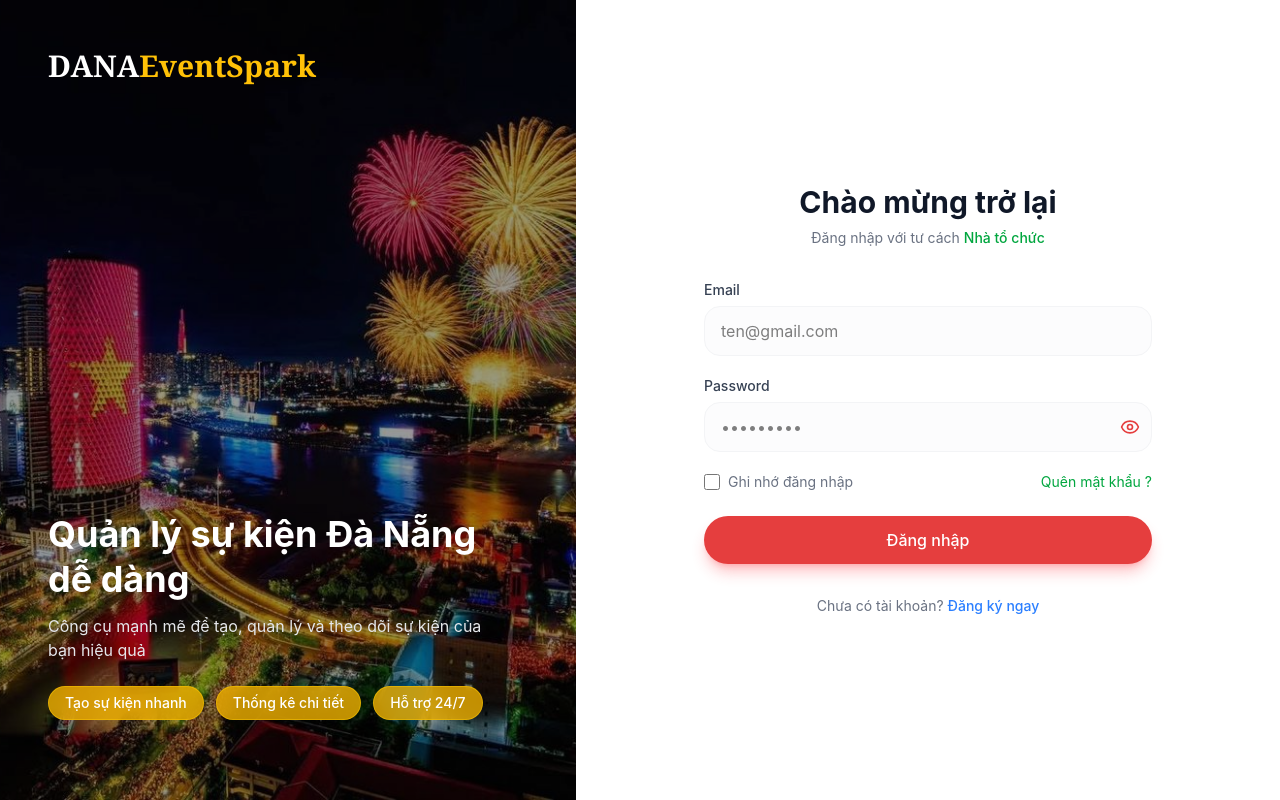
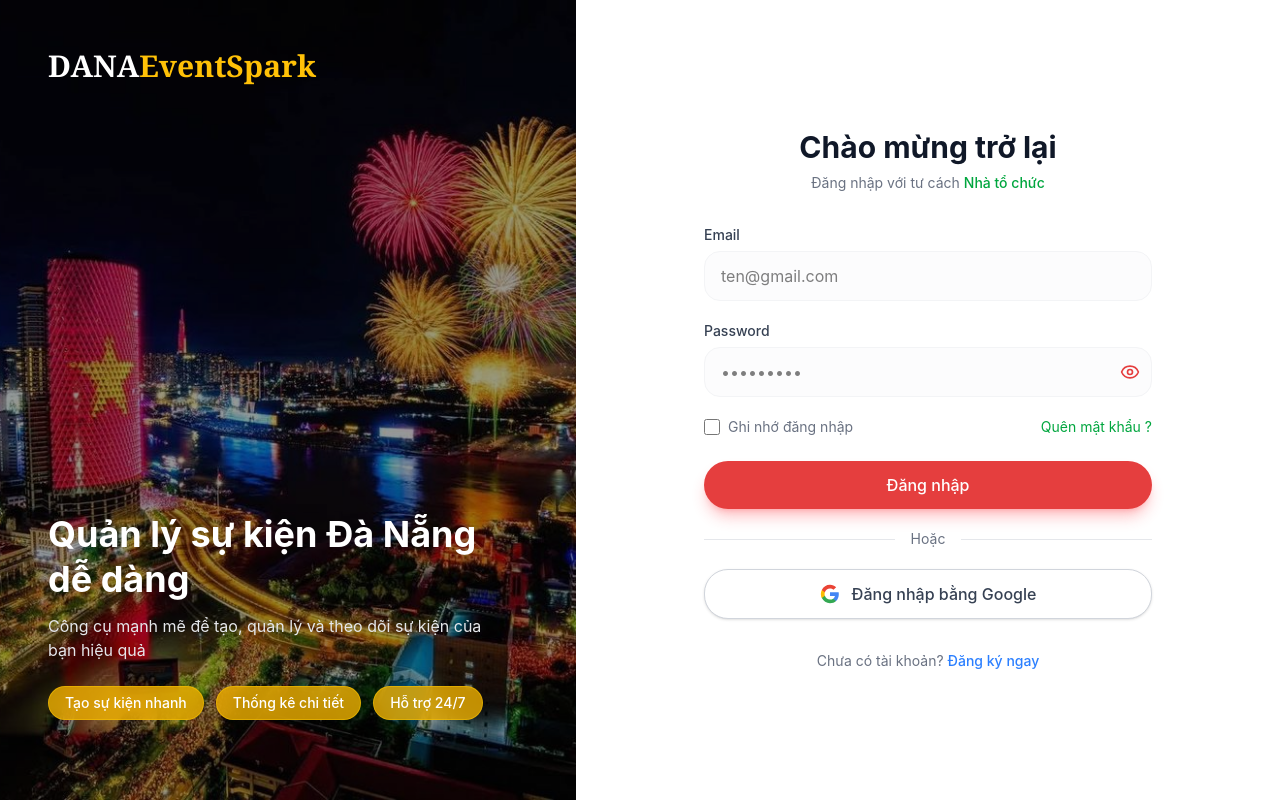
Before and after one commit to DANAEventpark/FE_Organizer, a React (Vite) app: page /login in a window 1280 px wide. Built offline with nearby package versions, Linux system fonts and the light colour scheme; no server answers.

Commit message:
feat: integrate google login in organizer portal

```diff
--- a/src/api/auth.js
+++ b/src/api/auth.js
@@ -4,3 +4,4 @@
 export const logoutApi = () => client.post('/auth/logout');
 export const getMeApi = () => client.get('/auth/me');
 export const registerApi = (data) => client.post('/auth/register', data);
+export const loginWithGoogleApi = (data) => client.post('/auth/google', data);
--- a/src/pages/LoginPage.jsx
+++ b/src/pages/LoginPage.jsx
@@ -1,9 +1,10 @@
 import  { useState } from 'react';
 import { useNavigate, Link } from 'react-router-dom';
 import { Eye, EyeOff } from 'lucide-react';
-import { loginApi } from '../api/auth';
+import { loginApi, loginWithGoogleApi } from '../api/auth';
 import { useAuthStore } from '../store/authStore';
-
+import { signInWithPopup } from 'firebase/auth';
+import { auth, googleProvider } from '../services/firebase';
 const LoginPage = () => {
   const [email, setEmail] = useState('');
   const [password, setPassword] = useState('');
@@ -34,6 +35,40 @@
       navigate('/dashboard');
     } catch (err) {
       setError(err.response?.data?.message || 'Có lỗi xảy ra khi đăng nhập.');
+    } finally {
+      setLoading(false);
+    }
+  };
+
+  const handleGoogleLogin = async () => {
+    setError('');
+    setLoading(true);
+    try {
+      const result = await signInWithPopup(auth, googleProvider);
+      const user = result.user;
+
+      const payload = {
+        name: user.displayName,
+        email: user.email,
+        google_id: user.uid,
+        avatar: user.photoURL,
+      };
+
+      const response = await loginWithGoogleApi(payload);
+      const { user: dbUser, token } = response.data.data;
+
+      const roleName = typeof dbUser.role === 'object' ? dbUser.role?.name : dbUser.role;
+      if (roleName !== 'organizer') {
+        setError('Tài khoản không có quyền truy cập nhà tổ chức.');
+        setLoading(false);
+        return;
+      }
+
+      login(dbUser, token);
+      navigate('/dashboard');
+    } catch (err) {
+      console.error(err);
+      setError(err.response?.data?.message || 'Có lỗi xảy ra khi đăng nhập bằng Google.');
     } finally {
       setLoading(false);
     }
@@ -154,6 +189,27 @@
               ) : null}
               Đăng nhập
             </button>
+
+            <div className="mt-4 flex items-center justify-center">
+              <span className="h-px bg-gray-200 flex-1"></span>
+              <span className="px-4 text-sm text-gray-500">Hoặc</span>
+              <span className="h-px bg-gray-200 flex-1"></span>
+            </div>
+
+            <button
+              type="button"
+              onClick={handleGoogleLogin}
+              disabled={loading}
+              className="w-full bg-white border border-gray-300 hover:bg-gray-50 text-gray-700 py-3 rounded-xl font-medium mt-4 transition-colors disabled:opacity-70 flex justify-center items-center shadow-sm"
+            >
+              <svg className="w-5 h-5 mr-3" viewBox="0 0 24 24">
+                <path fill="#4285F4" d="M22.56 12.25c0-.78-.07-1.53-.2-2.25H12v4.26h5.92c-.26 1.37-1.04 2.53-2.21 3.31v2.77h3.57c2.08-1.92 3.28-4.74 3.28-8.09z" />
+                <path fill="#34A853" d="M12 23c2.97 0 5.46-.98 7.28-2.66l-3.57-2.77c-.98.66-2.23 1.06-3.71 1.06-2.86 0-5.29-1.93-6.16-4.53H2.18v2.84C3.99 20.53 7.7 23 12 23z" />
+                <path fill="#FBBC05" d="M5.84 14.09c-.22-.66-.35-1.36-.35-2.09s.13-1.43.35-2.09V7.07H2.18C1.43 8.55 1 10.22 1 12s.43 3.45 1.18 4.93l2.85-2.22.81-.62z" />
+                <path fill="#EA4335" d="M12 5.38c1.62 0 3.06.56 4.21 1.64l3.15-3.15C17.45 2.09 14.97 1 12 1 7.7 1 3.99 3.47 2.18 7.07l3.66 2.84c.87-2.6 3.3-4.53 6.16-4.53z" />
+              </svg>
+              Đăng nhập bằng Google
+            </button>
           </form>
 
           {/* Footer Link */}
--- /dev/null
+++ b/src/services/firebase.js
@@ -0,0 +1,21 @@
+// Import the functions you need from the SDKs you need
+import { initializeApp } from "firebase/app";
+import { getAuth, GoogleAuthProvider } from "firebase/auth";
+
+// Your web app's Firebase configuration
+const firebaseConfig = {
+  apiKey: import.meta.env.VITE_FIREBASE_API_KEY,
+  authDomain: import.meta.env.VITE_FIREBASE_AUTH_DOMAIN,
+  projectId: import.meta.env.VITE_FIREBASE_PROJECT_ID,
+  storageBucket: import.meta.env.VITE_FIREBASE_STORAGE_BUCKET,
+  messagingSenderId: import.meta.env.VITE_FIREBASE_MESSAGING_SENDER_ID,
+  appId: import.meta.env.VITE_FIREBASE_APP_ID,
+  measurementId: import.meta.env.VITE_FIREBASE_MEASUREMENT_ID
+};
+
+// Initialize Firebase
+const app = initializeApp(firebaseConfig);
+const auth = getAuth(app);
+const googleProvider = new GoogleAuthProvider();
+
+export { app, auth, googleProvider };
```
